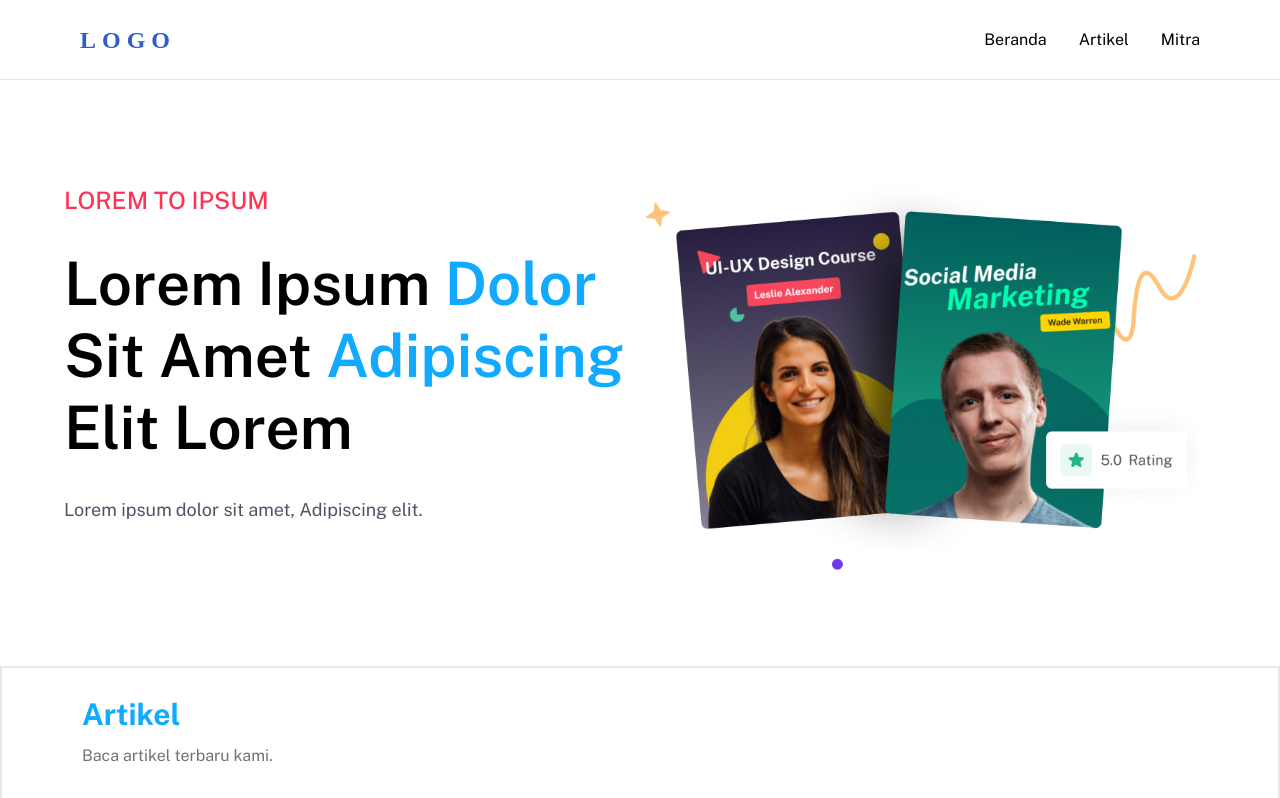
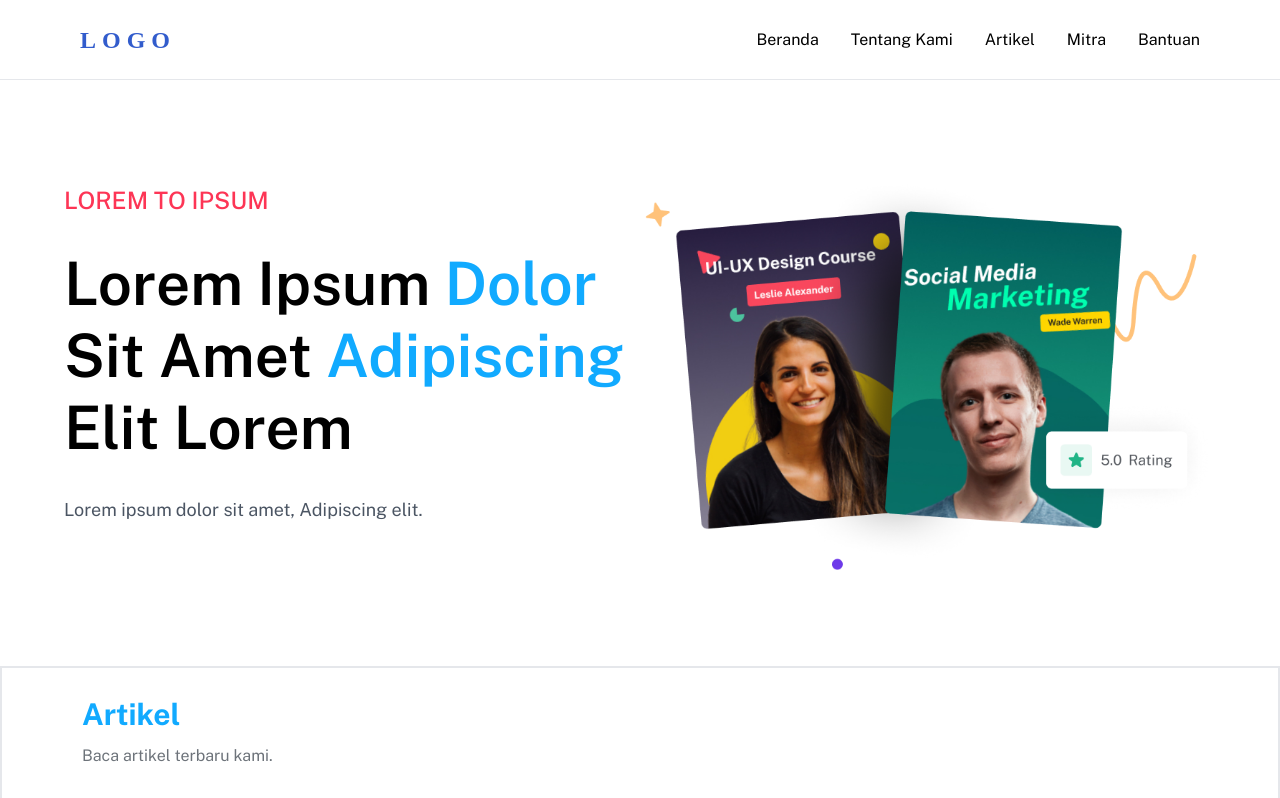
Before and after one commit to WCandra64/cws-compro-frontend, a React (Vite) app: page / in a window 1280 px wide. Shown: the top 798 px of the page. Built offline with nearby package versions, Linux system fonts and the light colour scheme.

Commit message:
Update Navbar.jsx

```diff
--- a/src/components/Navbar.jsx
+++ b/src/components/Navbar.jsx
@@ -16,8 +16,10 @@ const Navbar = () => {
             <div className='hidden md:flex items-center '>
                 <ul className='flex gap-8'>
                     <li><a href="#hero" className='hover:text-[#fd3555] hover:font-medium'>Beranda</a></li>
+                    <li><a href="#hero" className='hover:text-[#fd3555] hover:font-medium'>Tentang Kami</a></li>
                     <li><a href="#blog" className='hover:text-[#fd3555] hover:font-medium'>Artikel</a></li>
                     <li><a href="#mitra" className='hover:text-[#fd3555] hover:font-medium'>Mitra</a></li>
+                    <li><a href="#hero" className='hover:text-[#fd3555] hover:font-medium'>Bantuan</a></li>
                 </ul>
             </div>
 
```
